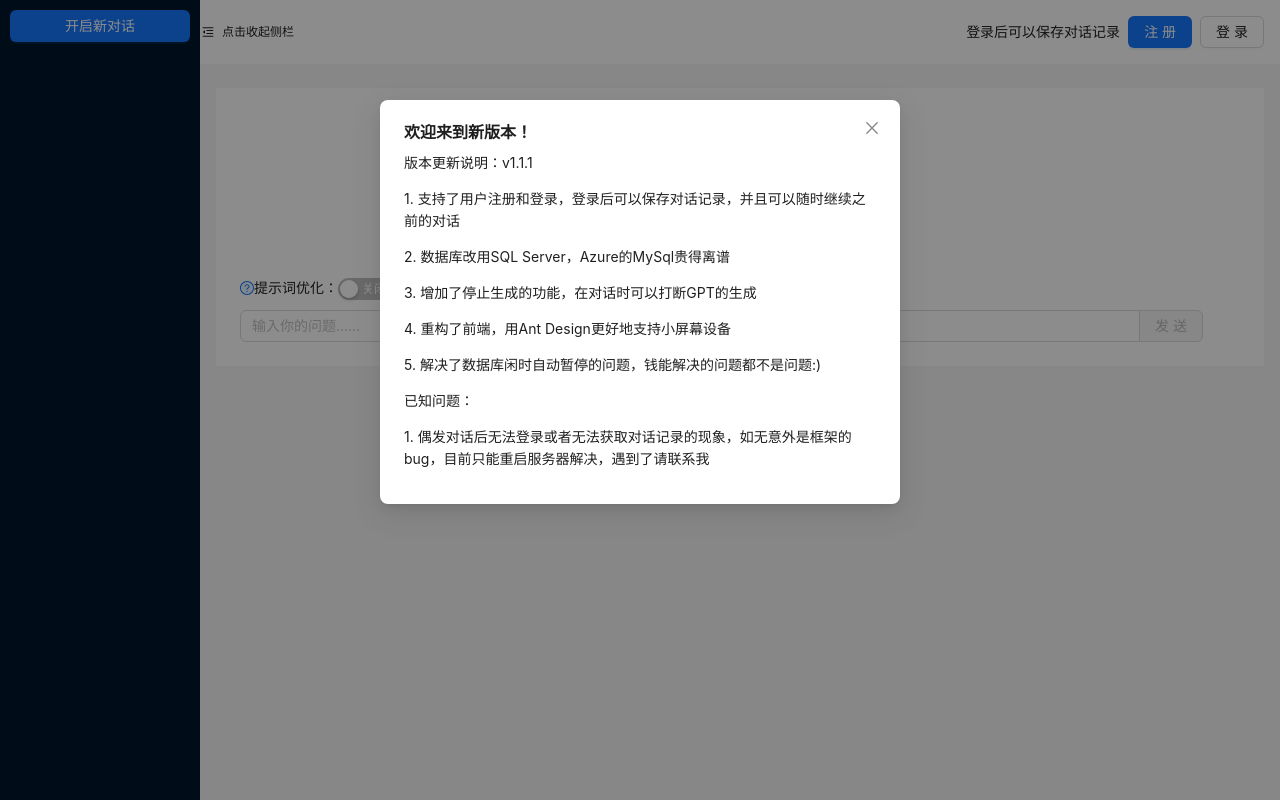
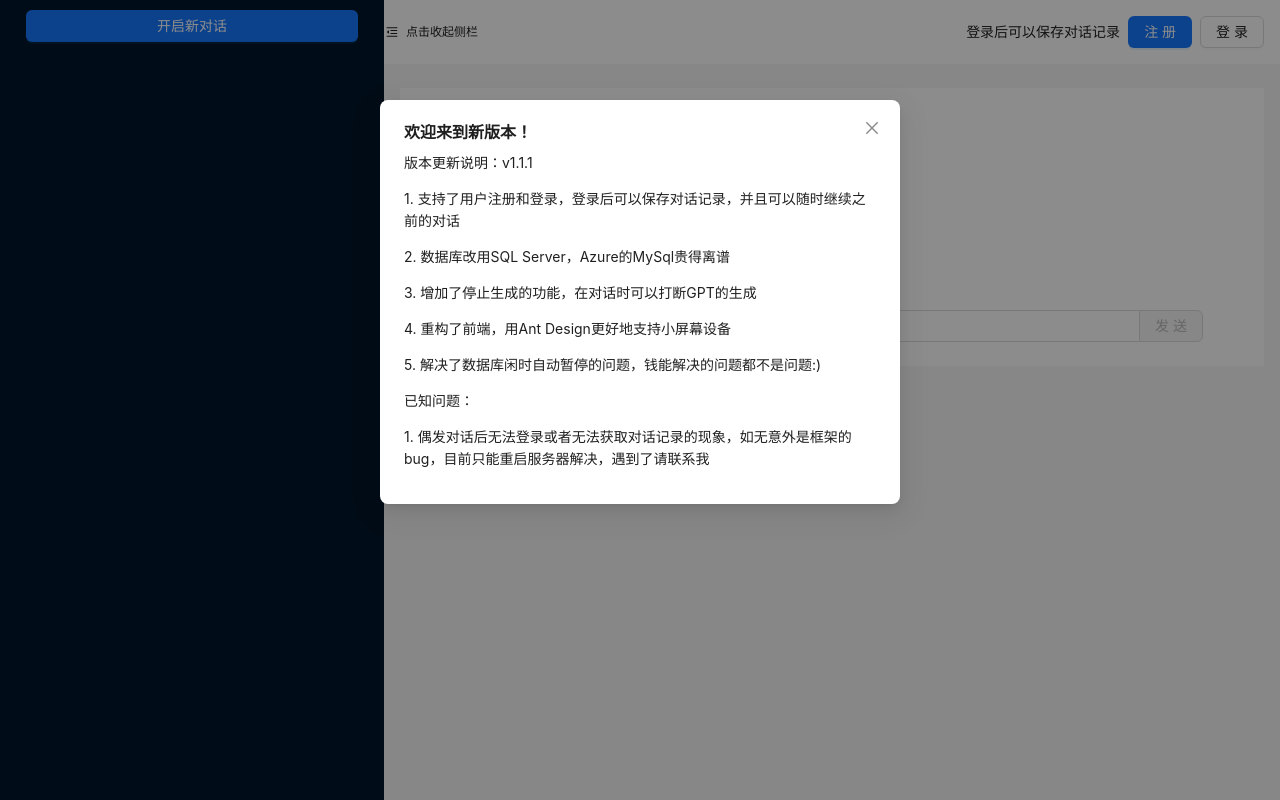
Before and after one commit to Simon-Wong-hjz/simons-gpt, a React (Create React App) app in the folder web/: page / in a window 1280 px wide. Built offline with nearby package versions, Linux system fonts and the light colour scheme.

Commit message:
refactor: adjust the layout of Sider and Menu

```diff
--- a/web/src/App.css
+++ b/web/src/App.css
@@ -16,3 +16,23 @@
   background-color: #f1f0f0;
   border: 1px solid #f1f0f0;
 }
+
+.largeScreenSider {
+  width: 80% !important; /* Adjust this value for large screens */
+}
+
+.smallScreenSider {
+  width: 80% !important; /* Adjust this value for small screens */
+}
+
+@media screen and (max-width: 768px) {
+  .largeScreenSider {
+    width: 80% !important; /* Width for small screens */
+  }
+}
+
+@media screen and (min-width: 769px) {
+  .smallScreenSider {
+    width: 40% !important; /* Width for large screens */
+  }
+}
--- a/web/src/App.js
+++ b/web/src/App.js
@@ -608,39 +608,66 @@
 
 
     const NavigationMenu = ({ conversations, onSelectConversation }) => {
-        if (!isAuthenticated) {
         return (
             <Menu theme={"dark"} mode="inline">
+                <div style={{ padding: '0 16px' }}>
+                    <Row gutter={{
+                        xs: 8,
+                        sm: 16,
+                        md: 24,
+                        lg: 32,
+                    }}>
+                        <Col span={24}>
                             <Flex style={{ padding: '10px' }} gap="middle" vertical>
                                 <Button type="primary" block onClick={newConversation}>
                                     开启新对话
                                 </Button>
                             </Flex>
-                </Menu>
-            );
-        }
+                        </Col>
+                    </Row>
+                    <Row gutter={{
+                        xs: 8,
+                        sm: 16,
+                        md: 24,
+                        lg: 32,
+                    }}>
+                        <Col span={24}>
+                            {isAuthenticated ?
+                                conversations?.map(conversation => (
+                                    <Menu.Item key={conversation.conversationId}
+                                               onClick={() => onSelectConversation(conversation.conversationId)}
+                                               style={{
+                                                   whiteSpace: 'nowrap',
+                                                   overflow: 'hidden',
+                                                   textOverflow: 'ellipsis'
+                                               }}
+                                    >
+                                        <Row align="middle">
+                                            <Col flex="auto" style={{
+                                                whiteSpace: 'nowrap',
+                                                overflow: 'hidden',
+                                                textOverflow: 'ellipsis',
+                                                maxWidth: 'calc(100% - 40px)'
 
-        return (
-            <Menu theme={"dark"} mode="inline">
-                <Flex style={{ padding: '10px' }} gap="middle" vertical>
-                    <Button type="primary" block onClick={newConversation}>
-                        新对话
-                    </Button>
-                    {conversations?.map(conversation => (
-                        <Menu.Item key={conversation.conversationId}
-                                   onClick={() => onSelectConversation(conversation.conversationId)}>
-                            <Space>
+                                            }}>
                                                 {conversation.title || `Conversation ${conversation.conversationId}`}
+                                            </Col>
+                                            <Col flex="none">
                                                 <Button shape="circle"
                                                         icon={<DeleteOutlined/>}
                                                         onClick={(e) => {
                                                             e.stopPropagation();
                                                             modalDeleteConversation(conversation.conversationId);
                                                         }}/>
-                            </Space>
+                                            </Col>
+                                        </Row>
                                     </Menu.Item>
-                    ))}
-                </Flex>
+                                ))
+                                : null
+                            }
+                        </Col>
+                    </Row>
+                </div>
             </Menu>
         );
     };
@@ -652,7 +679,9 @@
             <LoginModal/>
             <LogoutModal/>
             <UpdateModal/>
-            <Sider collapsible
+            <Sider
+                width={window.innerWidth < 768 ? "80%" : "30%"}
+                collapsible
                 trigger={null}
                 collapsed={siderCollapsed}
                 collapsedWidth="0"
```
Lines whose indentation alone changed are shown as unchanged.
